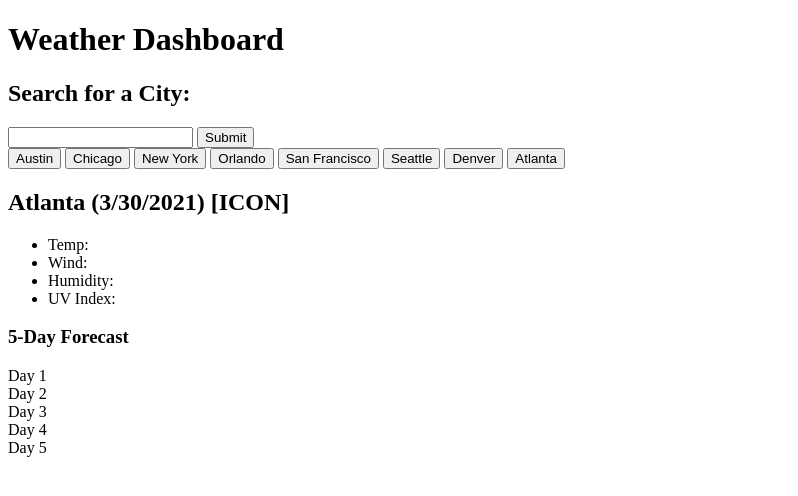
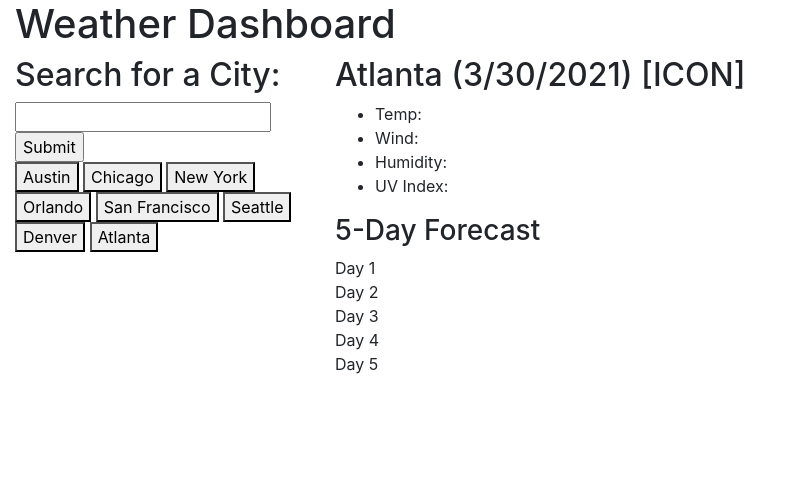
Before and after one commit to arielle-elak/Weather-Dashboard, a plain HTML site: page index.html in a window 1280 px wide. Shown: the whole page, without its empty margins (0-798 px from the left). Drawn offline with nearby package versions, Linux system fonts and the light colour scheme.

Commit message:
Applied basic bootstrap column row structure

```diff
--- a/index.html
+++ b/index.html
@@ -11,16 +11,19 @@
     <meta charset="UTF-8">
     <meta http-equiv="X-UA-Compatible" content="IE=edge">
     <meta name="viewport" content="width=device-width, initial-scale=1.0">
+    <link rel="stylesheet" href="https://cdn.jsdelivr.net/npm/bootstrap@4.3.1/dist/css/bootstrap.min.css" integrity="sha384-ggOyR0iXCbMQv3Xipma34MD+dH/1fQ784/j6cY/iJTQUOhcWr7x9JvoRxT2MZw1T" crossorigin="anonymous">
     <link rel = "stylesheet" href="assets/css/style.css">
     <title>Weather Dashboard</title>
 </head>
 <body>
-    <header>
+    <header class="col-12">
         <h1>Weather Dashboard</h1>
     </header>
 
+    <div class="container-fluid">
+        <div class="row">
         <!--START Sidebar content for initial search-->
-    <section id="sideBody">
+        <section id="sideBody" class="col-12 col-md-3 col-lg-3">
             <div id = searchBox>
                 <h2>Search for a City:</h2>
                 <input type="text" id = "searchBox" name="Search">
@@ -40,7 +43,7 @@
         <!--END Sidebar content for initial search-->
 
         <!--START Main body content for displaying weather-->
-    <section id="mainBody">
+        <section id="mainBody" class="col-12 col-md-9 col-lg-9">
             <div id ="oneDay">
                 <div id ="cityDate">
                     <h2>Atlanta (3/30/2021) [ICON]</h2>
@@ -59,16 +62,17 @@
             <!--START 5-day forecast content section-->
             <div id ="fiveDay">
                 <h3>5-Day Forecast</h3>
+                <!--Blocks for five day weather forecast will go here-->
                 <div id="dayBlock">Day 1</div>
                 <div id="dayBlock">Day 2</div>
                 <div id="dayBlock">Day 3</div>
                 <div id="dayBlock">Day 4</div>
                 <div id="dayBlock">Day 5</div>
-            <!--Blocks for five day weather forecast will go here-->
             </div>
         </section>
         <!--END Main body content for displaying weather-->
-
+    </div>
+</div>
     <script src="assets/js/script.js"></script>
 </body>
 </html>
```
Lines whose indentation alone changed are shown as unchanged.
